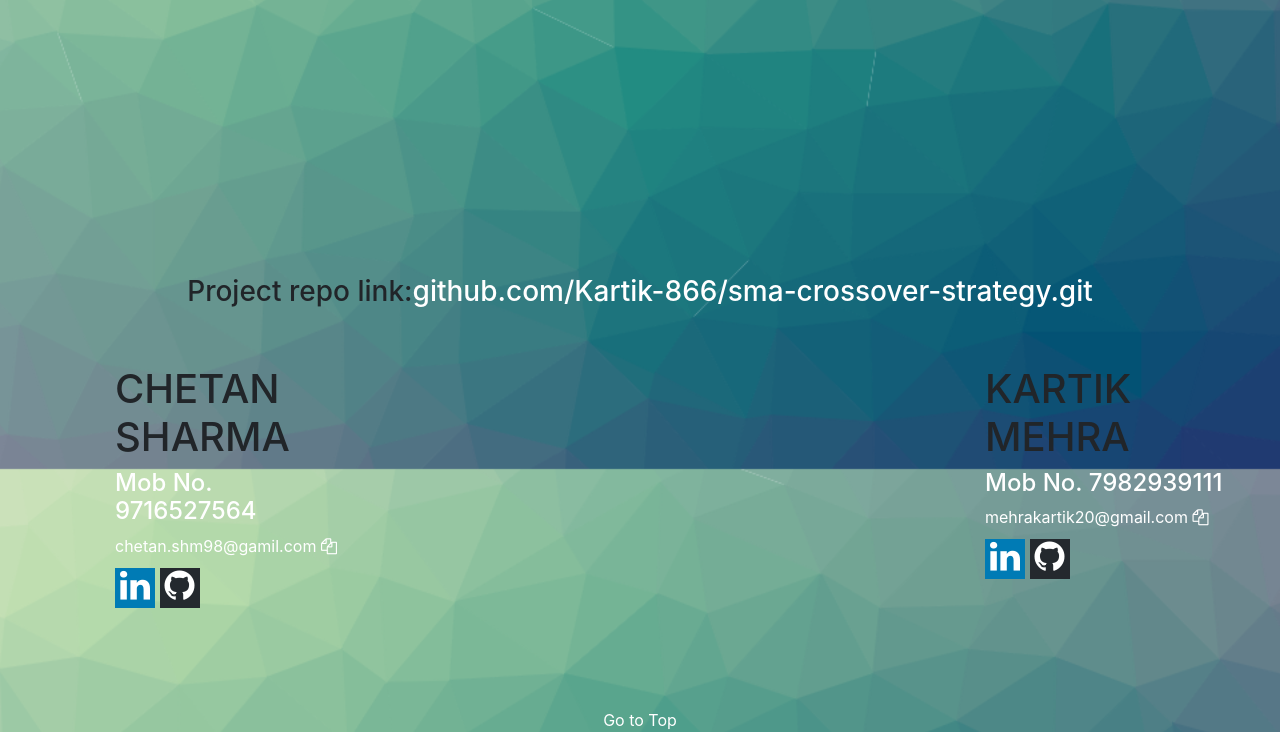
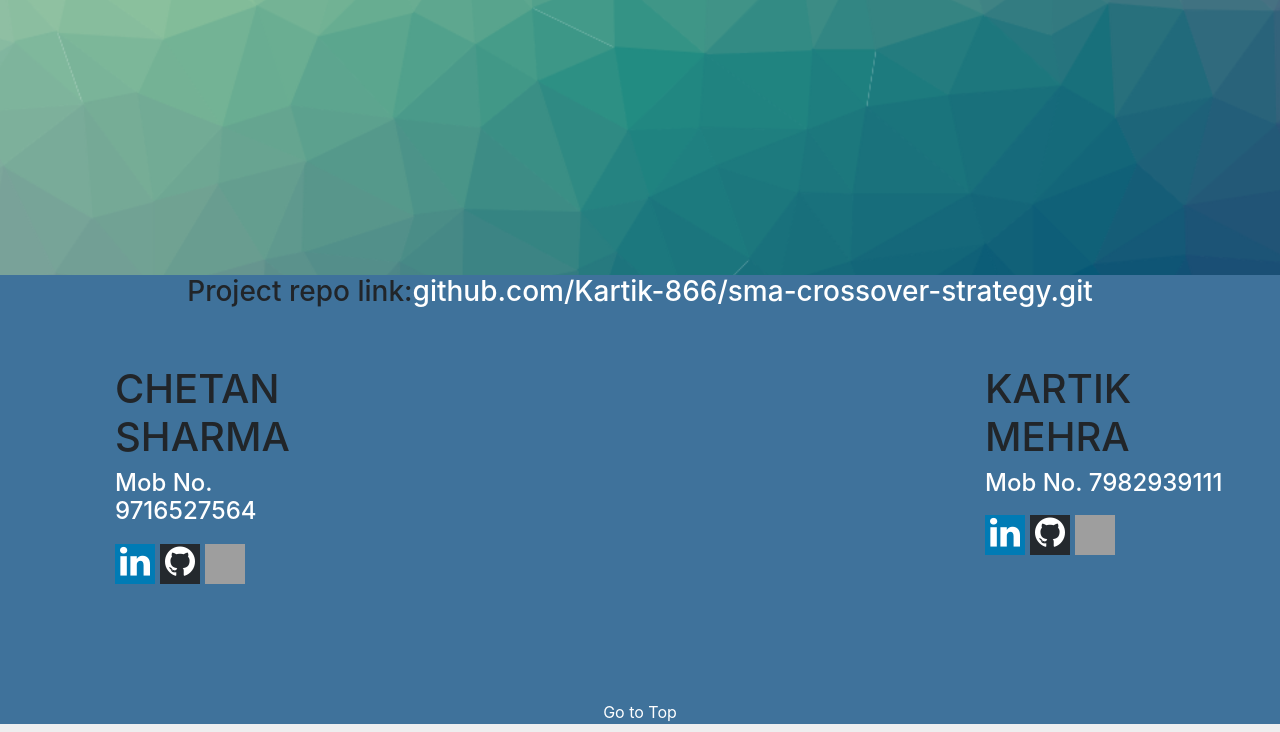
Before and after one commit to mehrakartik/sma-crossover-strategy, a Django app: page /smacs/ in a window 1280 px wide. Shown: the part 1131-1863 px from the top of the page. Run offline with Django 3.2, Linux system fonts and the light colour scheme; some libraries are stand-ins or nearby versions; grey boxes are pictures that could not be loaded.

Commit message:
gmail logo and about us background updated also tool tip updated

```diff
--- a/templates/SMACS.html
+++ b/templates/SMACS.html
@@ -129,7 +129,7 @@
 
 
 
-<div class="container-fluid" style="padding-bottom: 1200px;" >
+<div class="container-fluid" style="padding-bottom: 700px;" >
 
   <iframe src='{%static "sma.html"%}' frameborder="0" scrolling="no" width="100%" height="700" align="right" style="margin-left: 50px; display: block;">
   </iframe>
@@ -138,8 +138,9 @@
 
 <!-- <br><br><br> -->
 
+<div style="background:#3F729B;">
 
-  <center>
+   <center style="margin-top: 500px;">
   <h3 style="margin-left: 330pxy">Project repo link:<a href="https://github.com/Kartik-866/sma-crossover-strategy.git" style="color: white;">github.com/Kartik-866/sma-crossover-strategy.git</a></h3>
 </center>
 
@@ -151,16 +152,20 @@
 <div class="container-fluid" style="margin-bottom: 100px;">
   <div class="row" id ="aboutus" style=";bottom: 0px;">
     <div class="col" style="float: left;margin-left: 100px;">
-      <h1  >CHETAN SHARMA</h1>
+      <h1 >CHETAN SHARMA</h1>
       <h4 style="color:white;">Mob No. 9716527564</h4>
       <input type="text"  id="myInput" name="chetan.shm98@gamil.com" value ="chetan.shm98@gamil.com" style="display: none;">
 
-      <a  style="color : white;font: 30px;"> chetan.shm98@gamil.com</a>
-      <button class="fa fa-copy" onclick="myFunction()" style="background: transparent;border:0;padding: 0;color: white;"></button>
-      <div style="display: block;">
-      <a href="https://www.linkedin.com/in/chetan-sharma-1aa38615b" class="fa fa-linkedin" style="background: #007bb5;color: white;width: 40px;height:40px;font-size: 35px;text-align: center;vertical-align: center; text-decoration: none;"></a>
-      <a href="https://www.github.com/Chetan8076" class="fa fa-github" style="margin-top: 10px;background: #24292E;color: white;width: 40px;height:40px;font-size: 35px;text-align: center;vertical-align: center; text-decoration: none; "></a>
-    </div>
+
+      <div style="display: flex;align-items: center;">
+      <a href="https://www.linkedin.com/in/chetan-sharma-1aa38615b" class="fa fa-linkedin" data-toggle="tooltip" data-placement="top" title="Just Tap and you will go the Chetan's linkedin profile" style="background: #007bb5;color: white;width: 40px;height:40px;font-size: 35px;text-align: center;vertical-align: center; text-decoration: none;margin-top: 10px;margin-right: 5px;"></a>
+      <a href="https://www.github.com/Chetan8076" class="fa fa-github" data-toggle="tooltip" data-placement="top" title="Just Tap and you will go the Chetan's github profile" style="margin-top: 10px;background: #24292E;color: white;width: 40px;height:40px;font-size: 35px;text-align: center;vertical-align: center; text-decoration: none; margin-right: 5px;"></a>
+      <input type="image" src="{% static 'gmail.png' %}" onclick="myFunction()" style="background:none;width: 40px;height: 40px;margin-top: 10px;border:none; " data-toggle="tooltip" data-placement="top" title="chetan.shm98@gmail.com, You can copy it by clicking">
+
+
+   </div>
+   <p id="myText" class="text-light"></p>
+
 
     </div>
 
@@ -168,12 +173,17 @@
       <h1 >KARTIK MEHRA</h1>
       <h4 style="color:white;">Mob No. 7982939111</h4>
       <input type="text"  id="myInput1" name="mehrakartik20@gmail.com" value ="mehrakartik20@gmail.com" style="display: none;">
-      <a  style="color : white;font: 30px;"> mehrakartik20@gmail.com</a>
-      <button class="fa fa-copy" onclick="myFunction1()" style="background: transparent;border:0;padding: 0;color: white;"></button>
-      <div style="display: block;">
-      <a href="https://www.linkedin.com/in/kartikmehra" class="fa fa-linkedin" style="background: #007bb5;color: white;width: 40px;height:40px;font-size: 35px;text-align: center;vertical-align: center; text-decoration: none;"></a>
-      <a href="https://www.github.com/Kartik-866" class="fa fa-github" style="margin-top: 10px;background: #24292E;color: white;width: 40px;height:40px;font-size: 35px;text-align: center;vertical-align: center; text-decoration: none; "></a>
+      <!-- <a  style="color : white;font: 30px;"> mehrakartik20@gmail.com</a> -->
+      <!-- <input type="image" src="{% static 'gmail.png' %}" onclick="myFunction1()" style="width: 40px;height: 35px"> -->
+      <!-- <button class="fa fa-copy" onclick="myFunction1()" style="background: transparent;border:0;padding: 0;color: white;"></button> -->
+      <div style="display: flex;align-items: center;">
+      <a href="https://www.linkedin.com/in/kartikmehra" class="fa fa-linkedin" data-toggle="tooltip" data-placement="top" title="Just Tap and you will go the Kartik's linkedin profile" style="margin-top: 10px;background: #007bb5;color: white;width: 40px;height:40px;font-size: 35px;text-align: center;vertical-align: center; text-decoration: none;margin-right: 5px;"></a>
+      <a href="https://www.github.com/Kartik-866" class="fa fa-github" data-toggle="tooltip" data-placement="top" title="Just Tap and you will go the Kartik's github profile" style="margin-top: 10px;background: #24292E;color: white;width: 40px;height:40px;font-size: 35px;text-align: center;vertical-align: center; text-decoration: none; margin-right: 5px;"></a>
+      <input type="image" src="{% static 'gmail.png' %}" onclick="myFunction1()" style="background:none;width: 40px;height: 40px;margin-top: 10px;border:none; " data-toggle="tooltip" data-placement="top" title="mehrakartik20@gmail.com, You can copy it by clicking">
+
     </div>
+
+    <p id="myText1" class="text-light" style="display: block;"></p>
 
 
     </div>
@@ -181,10 +191,10 @@
   </div>
 </div>
 
-
-
 <div style="text-align:center;">
 <a href="#Top" style="color: white;">Go to Top</a>
+</div>
+
 </div>
 
 
@@ -195,7 +205,6 @@
 <script src="https://code.jquery.com/jquery-3.3.1.slim.min.js" integrity="sha384-q8i/X+965DzO0rT7abK41JStQIAqVgRVzpbzo5smXKp4YfRvH+8abtTE1Pi6jizo" crossorigin="anonymous"></script>
 <script src="https://cdnjs.cloudflare.com/ajax/libs/popper.js/1.14.7/umd/popper.min.js" integrity="sha384-UO2eT0CpHqdSJQ6hJty5KVphtPhzWj9WO1clHTMGa3JDZwrnQq4sF86dIHNDz0W1" crossorigin="anonymous"></script>
 <script src="https://stackpath.bootstrapcdn.com/bootstrap/4.3.1/js/bootstrap.min.js" integrity="sha384-JjSmVgyd0p3pXB1rRibZUAYoIIy6OrQ6VrjIEaFf/nJGzIxFDsf4x0xIM+B07jRM" crossorigin="anonymous"></script>
-
 
 
 <script type="text/javascript">
@@ -209,7 +218,11 @@
   /* Copy the text inside the text field */
   document.execCommand("copy");
   /* Alert the copied text */
-  alert("Copied the text: " + copyText.value);
+  // alert("Copied the text: " + copyText.value);
+  document.getElementById("myText").innerHTML ='<strong class="text-success">Copied!</strong>chetan.shm98@gmail.com ';
+  setTimeout(function(){document.getElementById("myText").innerHTML = '' ;},1000);
+
+
 }
 
 function myFunction1() {
@@ -221,7 +234,9 @@ function myFunction1() {
   /* Copy the text inside the text field */
   document.execCommand("copy");
   /* Alert the copied text */
-  alert("Copied the text: " + copyText.value);
+  // alert("Copied the text: " + copyText.value);
+  document.getElementById("myText1").innerHTML ='<strong class="text-success">Copied!</strong>  mehrakartik20@gmail.com  ';
+  setTimeout(function(){document.getElementById("myText1").innerHTML = '' ;},1000);
 }
 </script>
 
```
